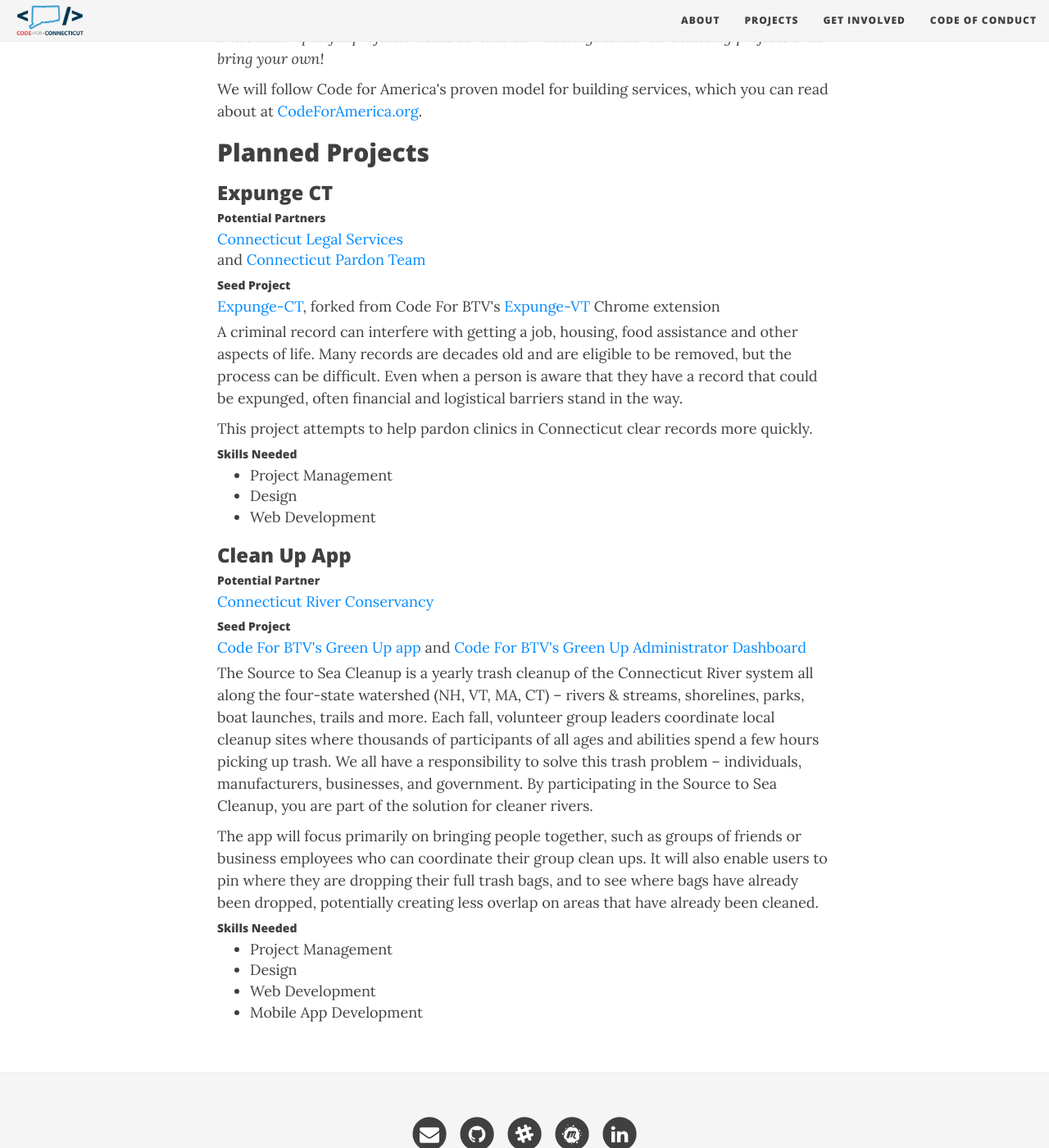
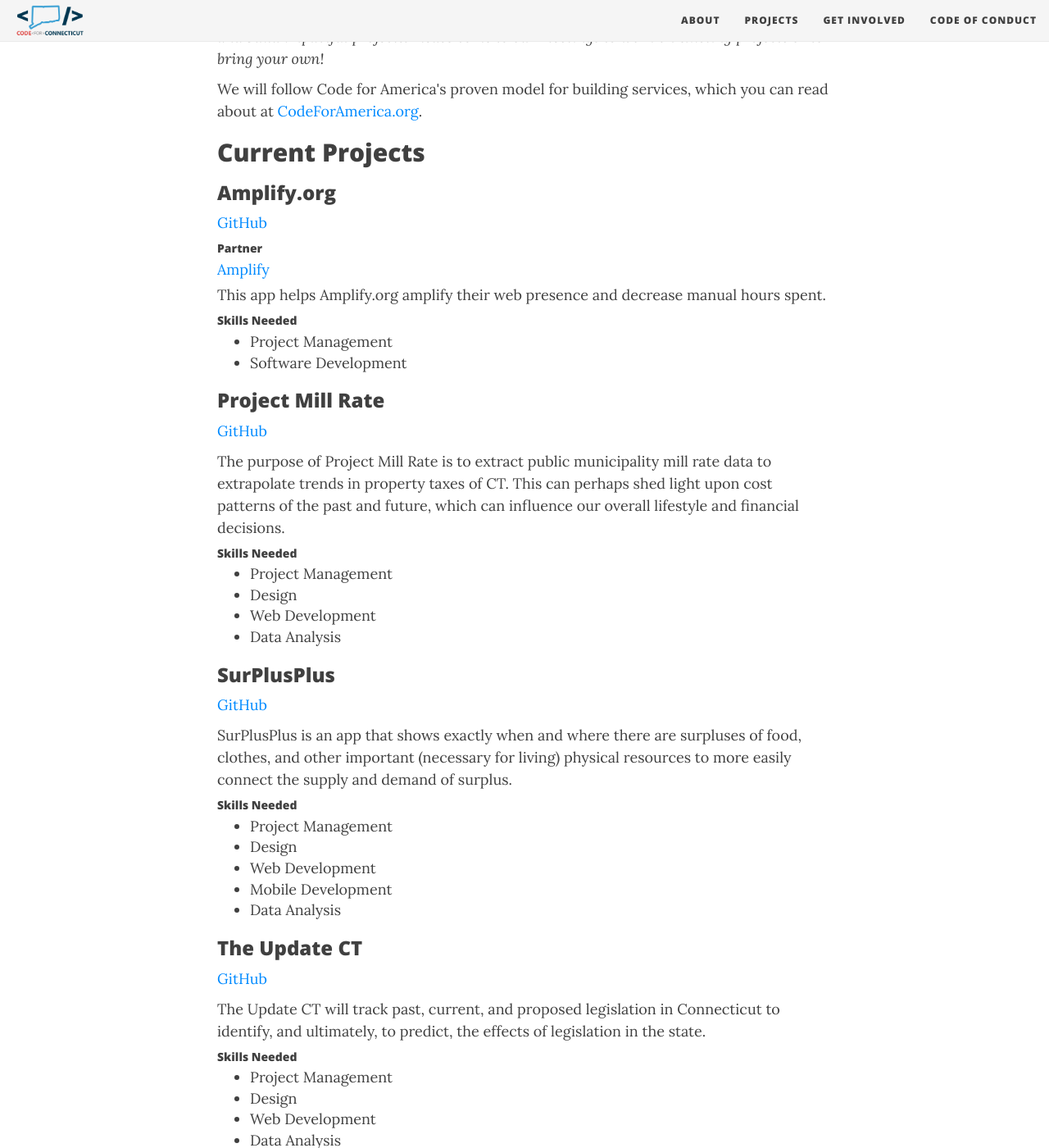
Before and after one commit to codeforct/codeforct.github.io, a Jekyll site: the page built from projects.md, in a window 1280 px wide and 1400 px high, scrolled down 307 px. Shown: the whole window at 82% size. Built offline with Jekyll 4.4.1, drawn with Linux system fonts in a browser that asks for light colours.

Commit message:
updated projects page

```diff
--- a/projects.md
+++ b/projects.md
@@ -11,9 +11,68 @@
 
 <p>We will follow Code for America's proven model for building services, which you can read about at <a href="https://www.codeforamerica.org/how">CodeForAmerica.org</a>.</p>
 
+<h2>Current Projects</h2>
+
+<h3>Amplify.org</h3>
+<p><a href="https://github.com/codeforct/Amplify.org">GitHub</a></p>
+<h5>Partner</h5>
+<a href="https://amplify.org/">Amplify</a><br>
+
+<p>
+This app helps Amplify.org amplify their web presence and decrease manual hours spent.
+</p>
+<h5>Skills Needed</h5>
+<ul>
+	<li>Project Management</li>
+	<li>Software Development</li>
+</ul>
+
+<h3>Project Mill Rate</h3>
+<p><a href="https://github.com/codeforct/CT-Mill-Rate-Project-Java">GitHub</a></p>
+
+<p>
+The purpose of Project Mill Rate is to extract public municipality mill rate data to extrapolate trends in property taxes of CT. This can perhaps shed light upon cost patterns of the past and future, which can influence our overall lifestyle and financial decisions.
+</p>
+<h5>Skills Needed</h5>
+<ul>
+	<li>Project Management</li>
+	<li>Design</li>
+	<li>Web Development</li>
+	<li>Data Analysis</li>
+</ul>
+
+<h3>SurPlusPlus</h3>
+<p><a href="https://github.com/codeforct/SurPlusPlus">GitHub</a></p>
+
+<p>
+SurPlusPlus is an app that shows exactly when and where there are surpluses of food, clothes, and other important (necessary for living) physical resources to more easily connect the supply and demand of surplus.
+</p>
+<h5>Skills Needed</h5>
+<ul>
+	<li>Project Management</li>
+	<li>Design</li>
+	<li>Web Development</li>
+	<li>Mobile Development</li>
+	<li>Data Analysis</li>
+</ul>
+
+<h3>The Update CT</h3>
+<p><a href="https://github.com/codeforct/The-update-ct">GitHub</a></p>
+
+<p>
+The Update CT will track past, current, and proposed legislation in Connecticut to identify, and ultimately, to predict, the effects of legislation in the state.
+</p>
+<h5>Skills Needed</h5>
+<ul>
+	<li>Project Management</li>
+	<li>Design</li>
+	<li>Web Development</li>
+	<li>Data Analysis</li>
+</ul>
+
 <h2>Planned Projects</h2>
 
-<h3>Expunge CT</h3>
+<h3>Clean Slate</h3>
 <h5>Potential Partners</h5>
 <a href="https://ctlegal.org/3787-2/">Connecticut Legal Services </a><br> and
 <a href="http://www.connecticutpardonteam.org/">Connecticut Pardon Team </a><br>
```
